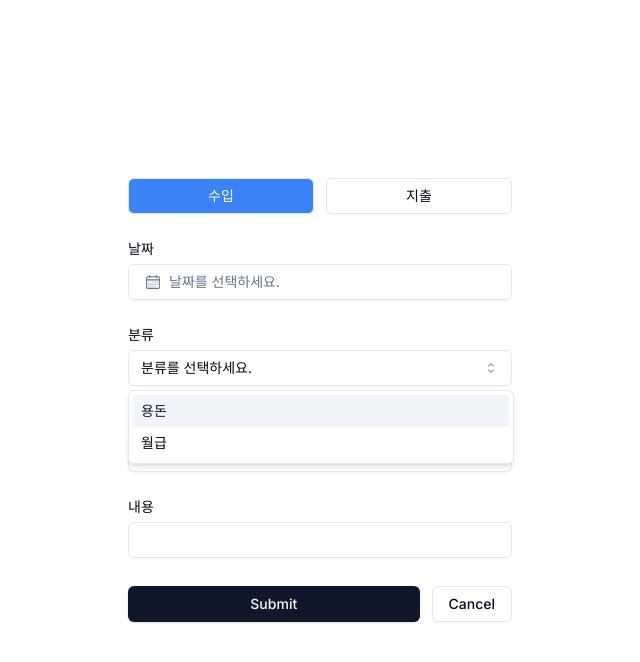
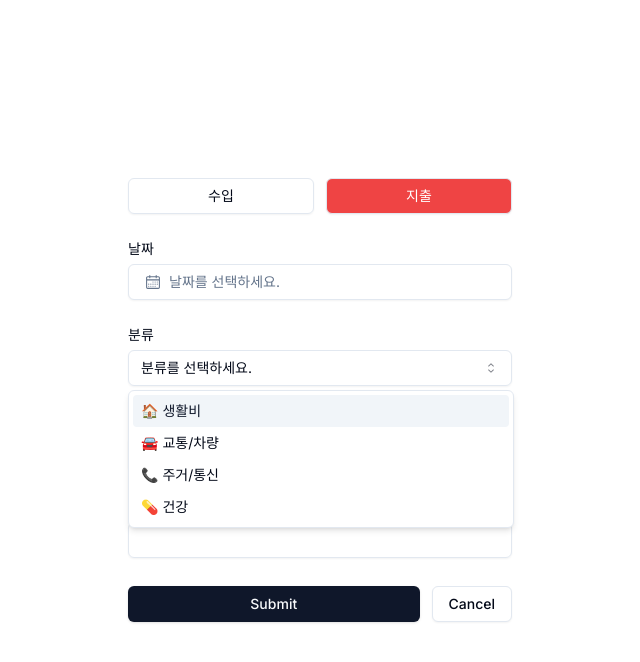
Before and after one commit to suhyeoonn/react-account-book, a Next.js app: page /transaction/add in a window 1280 px wide. Both pictures are taken after a click on the button "분류를 선택하세요.". Shown: the top 662 px of the page, without its empty margins (320-960 px from the left). Built offline with nearby package versions, Linux system fonts and the light colour scheme.

Commit message:
✨ 선택된 타입에 따라 분류 다르게 출력

```diff
--- a/app/transaction/add/page.tsx
+++ b/app/transaction/add/page.tsx
@@ -1,23 +1,32 @@
+"use client";
+
 import { Button } from "@/components/ui/button";
 import CategorySelect from "@/components/ui/CategorySelect";
 import { DatePicker } from "@/components/ui/datePicker";
 import { Input } from "@/components/ui/input";
 import { Label } from "@/components/ui/label";
 import TransactionTypeToggle from "@/components/ui/transactionTypeToggle";
+import { TransactionType } from "@/lib/types";
 import Link from "next/link";
+import { useState } from "react";
 
 export default function TransactionEntry() {
+  const [type, setType] = useState(TransactionType.EXPENSE);
+  const handleType = (value: string) => {
+    setType(Number(value));
+  };
+
   return (
     <div className="flex flex-col items-center justify-center min-h-screen">
       <form className="flex flex-col gap-7 w-96">
-        <TransactionTypeToggle />
+        <TransactionTypeToggle value={type} onChange={handleType} />
         <div className="flex flex-col gap-2">
           <Label>날짜</Label>
           <DatePicker id="date" />
         </div>
         <div className="flex flex-col gap-2">
           <Label>분류</Label>
-          <CategorySelect />
+          <CategorySelect type={type} />
         </div>
         <div className="flex flex-col gap-2">
           <Label>금액</Label>
--- a/components/ui/CategorySelect.tsx
+++ b/components/ui/CategorySelect.tsx
@@ -3,12 +3,16 @@ import {
   SelectContent,
   SelectGroup,
   SelectItem,
-  SelectLabel,
   SelectTrigger,
   SelectValue,
 } from "./select";
+import { category } from "@/lib/placeholder-data";
 
-export default function CategorySelect() {
+interface Props {
+  type: number;
+}
+
+export default function CategorySelect({ type }: Props) {
   return (
     <Select>
       <SelectTrigger>
@@ -16,8 +20,13 @@ export default function CategorySelect() {
       </SelectTrigger>
       <SelectContent>
         <SelectGroup>
-          <SelectItem value="1">용돈</SelectItem>
-          <SelectItem value="2">월급</SelectItem>
+          {category
+            .filter((c) => c.type === type)
+            .map((c) => (
+              <SelectItem value={c.id + ""} key={c.id}>
+                {c.name}
+              </SelectItem>
+            ))}
         </SelectGroup>
       </SelectContent>
     </Select>
--- a/components/ui/transactionTypeToggle.tsx
+++ b/components/ui/transactionTypeToggle.tsx
@@ -1,22 +1,29 @@
 import { ToggleGroup, ToggleGroupItem } from "@/components/ui/toggle-group";
+import { TransactionType } from "@/lib/types";
+import { Dispatch, SetStateAction } from "react";
 
-export default function TransactionTypeToggle() {
+interface Props {
+  value: number;
+  onChange: (value: string) => void;
+}
+export default function TransactionTypeToggle({ value, onChange }: Props) {
   return (
     <ToggleGroup
       type="single"
       variant="outline"
       className="gap-3"
-      defaultValue="expense"
+      value={value + ""}
+      onValueChange={onChange}
     >
       <ToggleGroupItem
-        value="expense"
+        value={TransactionType.INCOME + ""}
         aria-label="Toggle Expense"
         className="flex-1 data-[state=on]:bg-blue-500 data-[state=on]:text-white"
       >
         수입
       </ToggleGroupItem>
       <ToggleGroupItem
-        value="income"
+        value={TransactionType.EXPENSE + ""}
         aria-label="Toggle Income"
         className="flex-1 data-[state=on]:bg-red-500 data-[state=on]:text-white"
       >
--- /dev/null
+++ b/lib/placeholder-data.ts
@@ -0,0 +1,15 @@
+import { Category, TransactionType } from "./types";
+
+const category: Category[] = [
+  { id: 1, name: "💰 월급", type: TransactionType.INCOME },
+  { id: 2, name: "📈 부수입", type: TransactionType.INCOME },
+  { id: 3, name: "👶 아동수당", type: TransactionType.INCOME },
+  { id: 4, name: "🪙 용돈", type: TransactionType.INCOME },
+  { id: 5, name: "🧧 상여", type: TransactionType.INCOME },
+  { id: 6, name: "🏠 생활비", type: TransactionType.EXPENSE },
+  { id: 7, name: "🚘 교통/차량", type: TransactionType.EXPENSE },
+  { id: 8, name: "📞 주거/통신", type: TransactionType.EXPENSE },
+  { id: 9, name: "💊 건강", type: TransactionType.EXPENSE },
+];
+
+export { category };
--- /dev/null
+++ b/lib/types.ts
@@ -0,0 +1,10 @@
+export enum TransactionType {
+  INCOME,
+  EXPENSE,
+}
+
+export interface Category {
+  id: number;
+  name: string;
+  type: TransactionType;
+}
```
